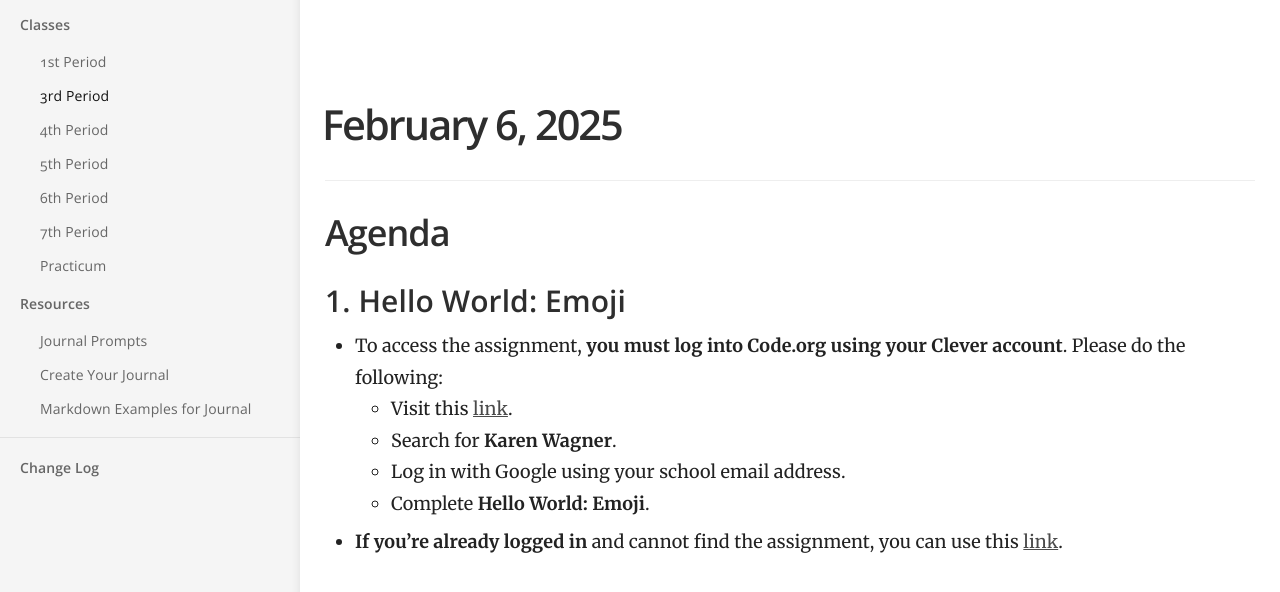
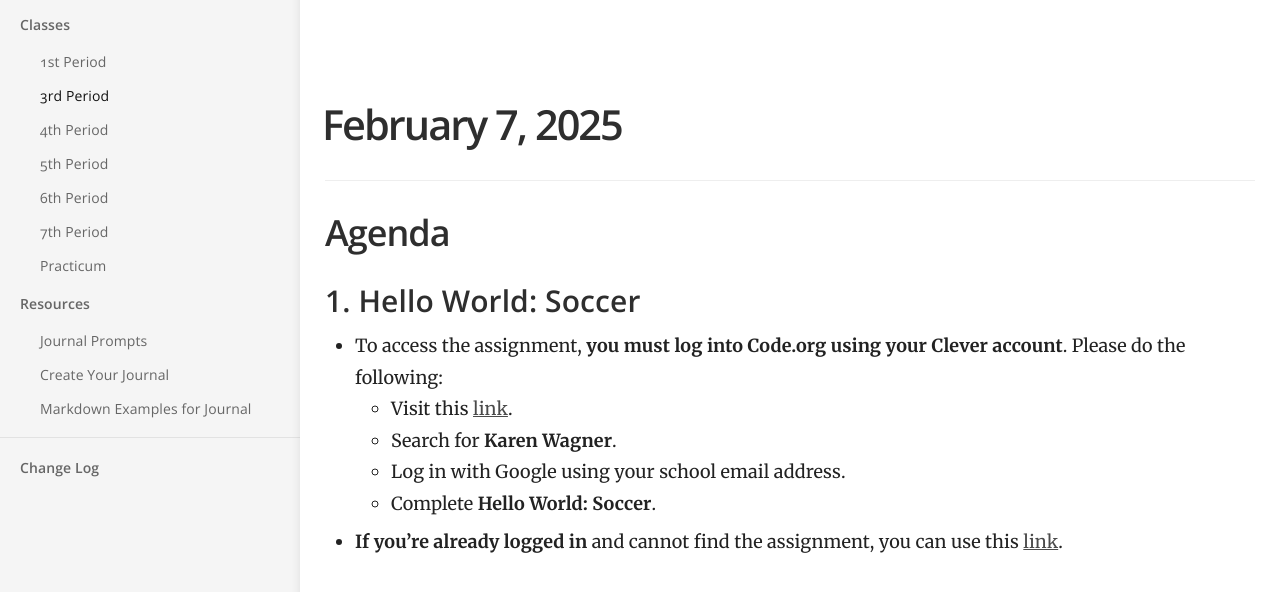
Before and after one commit to mswhitby/classroom, a Jekyll site: the page built from _docs/classes/3rd.md, in a window 1280 px wide and 1400 px high. Shown: the part 175-767 px from the top of the window. Built offline with Jekyll 4.4.1, drawn with Linux system fonts in a browser that asks for light colours; some of the changed text lies outside the part shown.

Commit message:
Updated lesson

```diff
--- a/_docs/classes/3rd.md
+++ b/_docs/classes/3rd.md
@@ -5,6 +5,38 @@ category: Classes
 order: 2
 ---
 
+# February 7, 2025
+
+## Agenda
+
+### 1. Hello World: Soccer
+
+- To access the assignment, **you must log into Code.org using your Clever account**. Please do the following:
+    - Visit this [link](https://clever.com/oauth/district-picker?client_id=2f27405716644a951b23&redirect_uri=https%3A%2F%2Fstudio.code.org%2Fusers%2Fauth%2Fclever%2Fcallback&response_type=code&state=ede33ff61289cf32708a0f54079cdd23e31d0b0a02b0e0e8).
+    - Search for **Karen Wagner**.
+    - Log in with Google using your school email address.
+    - Complete **Hello World: Soccer**.
+
+- **If you're already logged in** and cannot find the assignment, you can use this [link](https://studio.code.org/s/hello-world-soccer-2022).
+
+### 2. Journal
+
+- Complete your journal entry for this week if you have not completed it yet.
+- The journal entry was assigned Monday, February 3, 2025.
+- At least 20 people spelled "February" incorrectly (I'm not sure who; I just know how many people). If you did not receive credit for your journal, please check your heading.
+- You must email me to let me know you've submitted your journal late. If you do not email me, your journal entry may not be graded.
+
+### 3. Vote for Marcus Johnson!
+
+Please click on the link or scan the QR code below to vote for Wagner's very own **Marcus Johnson** as the Army National Guard People's Choice Player for the Valero All Star basketball game!
+
+[Vote Here!](https://woobox.com/hzdfnk)
+
+
+![Vote for Marcus Johnson](../../media/2025_vote_marcus_johnson_2.png)
+
+----
+
 # February 6, 2025
 
 ## Agenda
@@ -26,14 +58,14 @@ order: 2
 - At least 20 people spelled "February" incorrectly (I'm not sure who; I just know how many people). If you did not receive credit for your journal, please check your heading.
 - You must email me to let me know you've submitted your journal late. If you do not email me, your journal entry may not be graded.
 
-### 3. Vote for Marcus Johnson!
+<!-- ### 3. Vote for Marcus Johnson!
 
 Please click on the link or scan the QR code below to vote for Wagner's very own **Marcus Johnson** as the Army National Guard People's Choice Player for the Valero All Star basketball game!
 
 [Vote Here!](https://woobox.com/hzdfnk)
 
 
-![Vote for Marcus Johnson](../../media/2025_vote_marcus_johnson_2.png)
+![Vote for Marcus Johnson](../../media/2025_vote_marcus_johnson_2.png) -->
 
 ----
 
```
